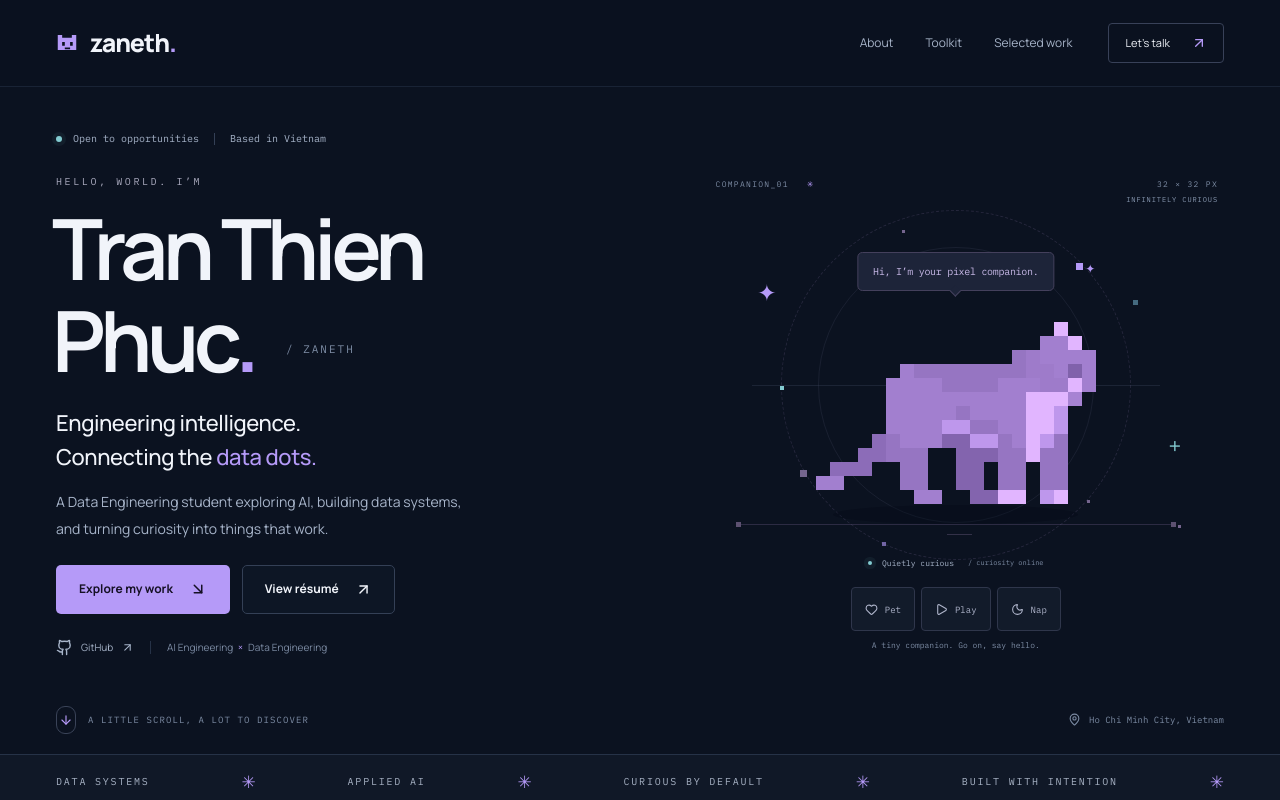
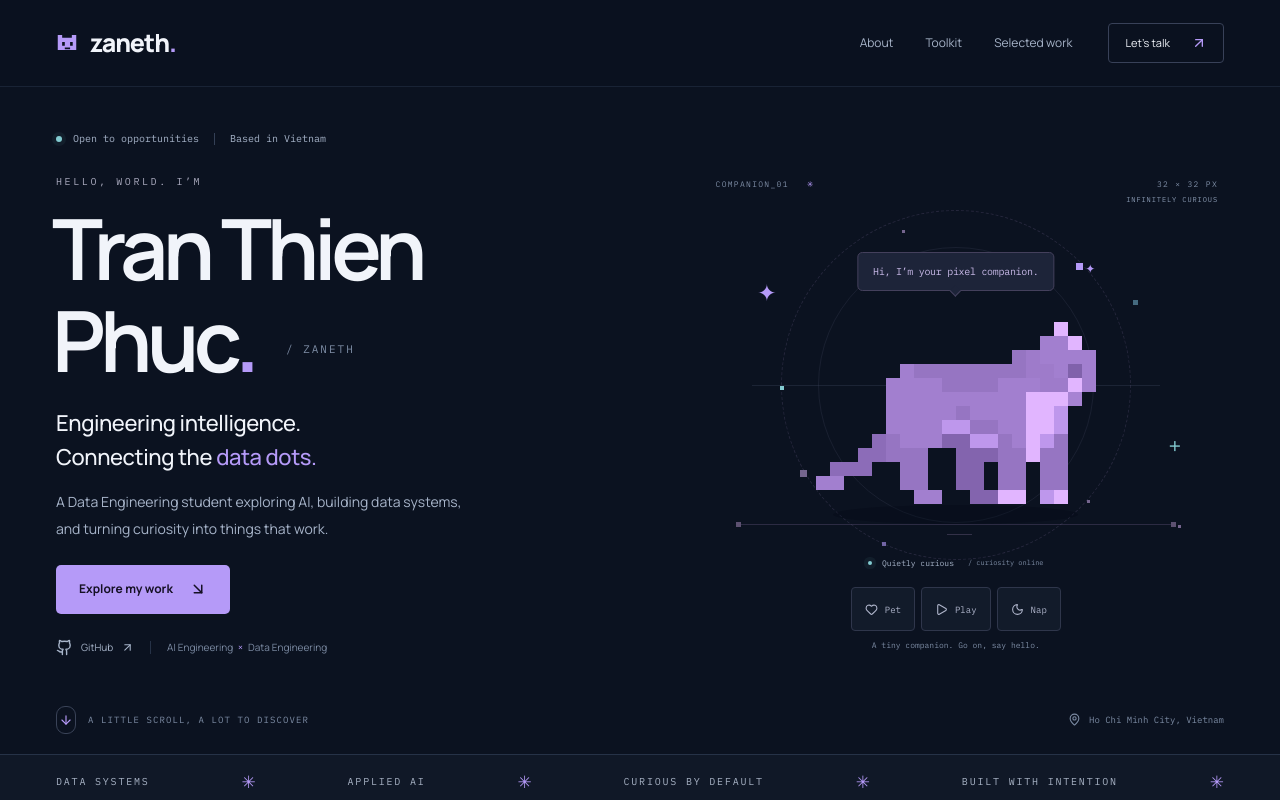
Before and after one commit to iamzaneth/my-portfolio, a React (Vite) app: page / in a window 1280 px wide. Shown: the top 800 px of the page. Built offline with nearby package versions, Linux system fonts and the light colour scheme.

Commit message:
feat(profile): add conditional rendering for résumé links based on showResume flag

```diff
--- a/src/components/Contact.tsx
+++ b/src/components/Contact.tsx
@@ -30,7 +30,7 @@ export default function Contact() {
         </div>
         <p className="contact-description" data-reveal>Have an interesting problem, an opportunity, or a shared curiosity?<br />I’d love to hear about it.</p>
         <div className="contact-email-row" data-reveal><a className="contact-email" href={`mailto:${profile.email}`}>{profile.email}</a><button type="button" className="icon-button copy-email" onClick={copyEmail} aria-label={copied ? 'Email copied' : 'Copy email address'}>{copied ? <Check size={18} /> : <Copy size={18} />}</button><span className="copy-status" role="status">{copied ? 'Copied!' : copyError ? 'Please use the email link.' : ''}</span></div>
-        <div className="contact-details" data-reveal><span><MapPin size={15} /> {profile.location}</span><a href={profile.phoneHref}><Phone size={15} /> {profile.phone}</a><a href={profile.github} target="_blank" rel="noreferrer"><Github size={16} /> GitHub <ArrowUpRight size={13} /></a><a href={profile.facebook} target="_blank" rel="noreferrer">Facebook <ArrowUpRight size={13} /></a><a href={profile.resume} target="_blank" rel="noreferrer">Résumé <ArrowUpRight size={13} /></a></div>
+        <div className="contact-details" data-reveal><span><MapPin size={15} /> {profile.location}</span><a href={profile.phoneHref}><Phone size={15} /> {profile.phone}</a><a href={profile.github} target="_blank" rel="noreferrer"><Github size={16} /> GitHub <ArrowUpRight size={13} /></a><a href={profile.facebook} target="_blank" rel="noreferrer">Facebook <ArrowUpRight size={13} /></a>{profile.showResume && <a href={profile.resume} target="_blank" rel="noreferrer">Résumé <ArrowUpRight size={13} /></a>}</div>
         <footer className="footer"><a className="footer-brand" href="#home">zaneth<span className="accent">.</span></a><span>© {new Date().getFullYear()} Tran Thien Phuc</span><span className="footer-built">Built with curiosity & a little cat energy.</span><a className="back-top" href="#home">Back to top <ArrowUp size={15} /></a></footer>
       </div>
     </section>
--- a/src/components/Hero.tsx
+++ b/src/components/Hero.tsx
@@ -16,7 +16,7 @@ export default function Hero() {
           </div>
           <div className="hero-actions">
             <a className="button button-primary" href="#projects">Explore my work <ArrowDownRight size={18} /></a>
-            <a className="button button-secondary" href={profile.resume} target="_blank" rel="noreferrer">View résumé <ArrowUpRight size={17} /></a>
+            {profile.showResume && <a className="button button-secondary" href={profile.resume} target="_blank" rel="noreferrer">View résumé <ArrowUpRight size={17} /></a>}
           </div>
           <div className="hero-socials"><a href={profile.github} target="_blank" rel="noreferrer"><Github size={17} /> GitHub <ArrowUpRight size={13} /></a><span className="tiny-divider" /><span>AI Engineering <span className="accent">×</span> Data Engineering</span></div>
         </div>
--- a/src/components/Navbar.tsx
+++ b/src/components/Navbar.tsx
@@ -55,7 +55,7 @@ export default function Navbar() {
       </div>
       <nav id="mobile-navigation" className="mobile-nav" aria-label="Mobile navigation" hidden={!open}>
         {navigation.map((link) => <a key={link.id} href={`#${link.id}`} aria-current={active === link.id ? 'location' : undefined} onClick={() => setOpen(false)}>{link.label}<ArrowUpRight size={17} /></a>)}
-        <a href={profile.resume} target="_blank" rel="noreferrer" onClick={() => setOpen(false)}>View résumé<ArrowUpRight size={17} /></a>
+        {profile.showResume && <a href={profile.resume} target="_blank" rel="noreferrer" onClick={() => setOpen(false)}>View résumé<ArrowUpRight size={17} /></a>}
       </nav>
     </header>
   )
--- a/src/data/profile.ts
+++ b/src/data/profile.ts
@@ -8,6 +8,7 @@ export const profile = {
   github: 'https://github.com/iamzaneth',
   facebook: 'https://www.facebook.com/zanethdr',
   resume: '/cv.pdf',
+  showResume: false,
 }
 
 export const navigation = [
```
